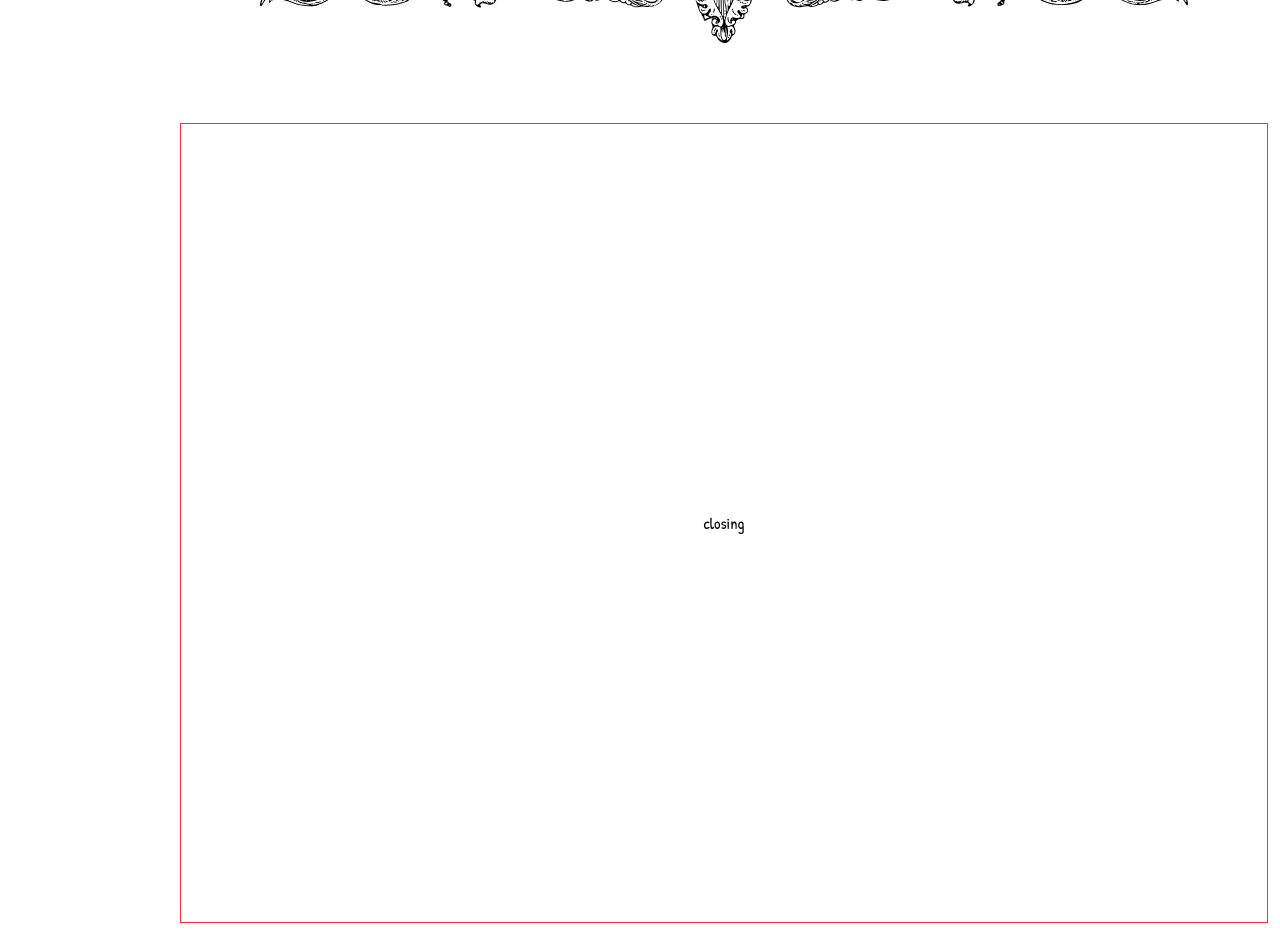
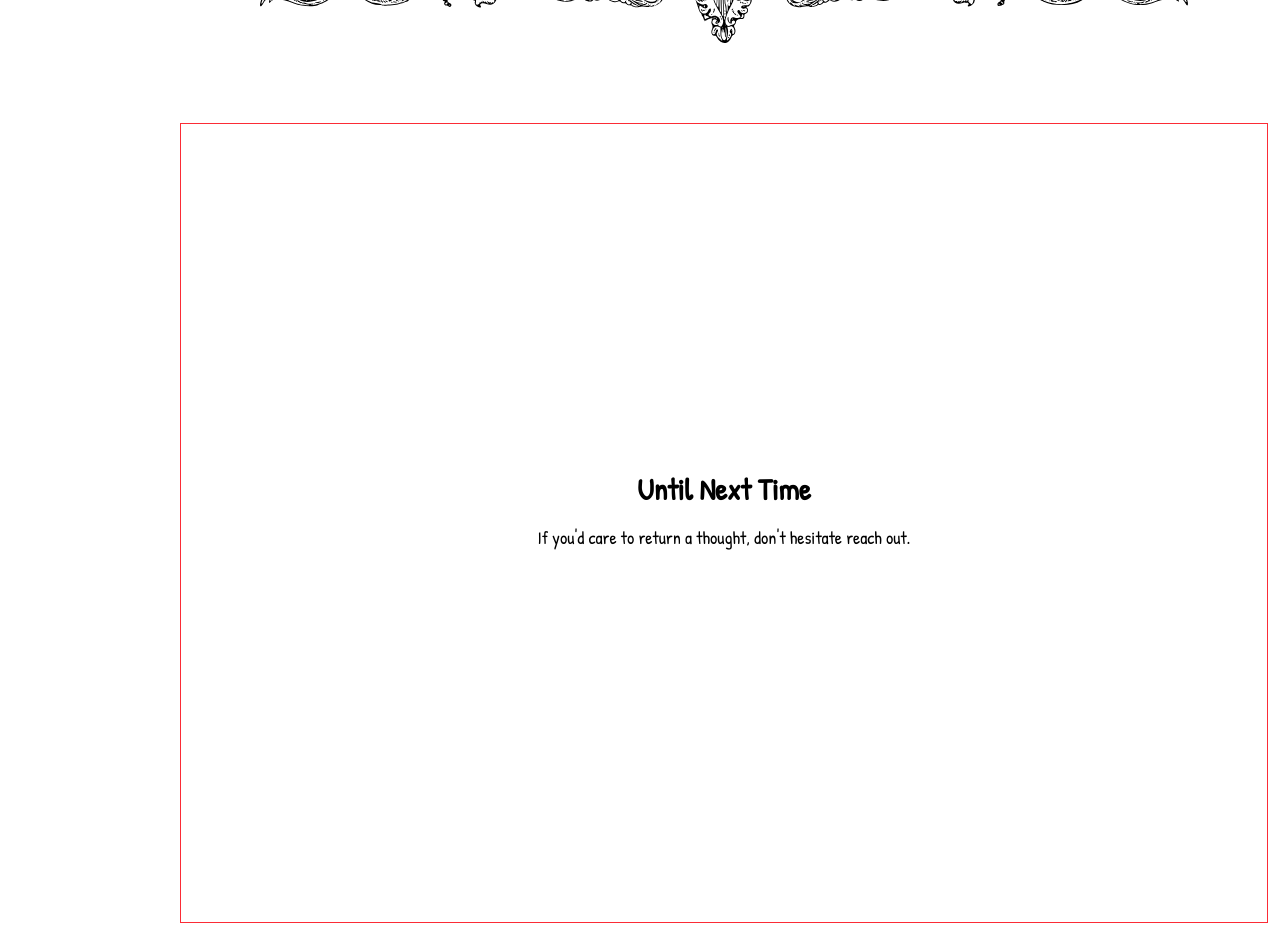
Before and after one commit to denoire/denoire.github.io, a Next.js app: page / in a window 1280 px wide. Shown: the part 9520-10455 px from the top of the page. Built offline with nearby package versions, Linux system fonts and the light colour scheme.

Commit message:
Add closing message and heading

```diff
--- a/app/components/Closing.js
+++ b/app/components/Closing.js
@@ -8,7 +8,10 @@ export default function Closing() {
             flex flex-col justify-center items-center text-center
             "
         >
-            closing
+            <h2 className="text-3xl font-bold mb-4">Until Next Time</h2>
+            <p className="text-lg leading-relaxed mb-6">
+                If you&apos;d care to return a thought, don&apos;t hesitate reach out.
+            </p>
         </section>
-    );
+);
 }
```
